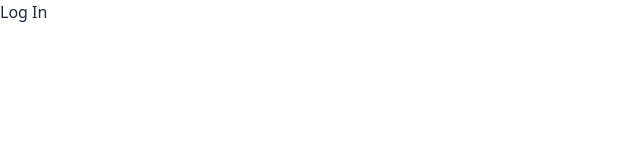
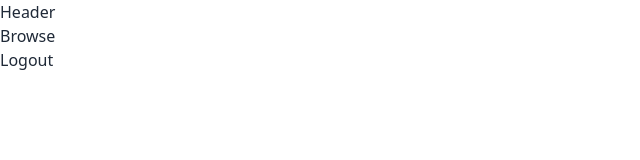
Before and after one commit to WiseyXD/Netflux, a React (Vite) app: page /browse in a window 1280 px wide. Shown: the top 160 px of the page, without its empty margins (0-640 px from the left). Built offline with nearby package versions, Linux system fonts and the light colour scheme.

Commit message:
Authenticated Routes Done

```diff
--- a/src/App.jsx
+++ b/src/App.jsx
@@ -1,12 +1,24 @@
 import { useState } from "react";
 import LoginButton from "./Components/LoginButton";
 import LogoutButton from "./Components/LogoutButton";
+import Browse from "./Components/Browse";
+import Header from "./Components/Header";
 import { useAuth0 } from "@auth0/auth0-react";
+import { Route, Routes } from "react-router-dom";
 function App() {
 	const [count, setCount] = useState(0);
 	const { isAuthenticated, user } = useAuth0();
 	console.log(user);
-	return <>{isAuthenticated ? <LogoutButton /> : <LoginButton />}</>;
+	return (
+		<>
+			<Header />
+			{/* {isAuthenticated ? <LogoutButton /> : <LoginButton />} */}
+			<Routes>
+				<Route path="/" element={<LoginButton />} />
+				<Route path="/browse" element={<Browse />} />
+			</Routes>
+		</>
+	);
 }
 
 export default App;
--- /dev/null
+++ b/src/Components/Browse.jsx
@@ -0,0 +1,10 @@
+import React from "react";
+import LogoutButton from "./LogoutButton";
+export default function Browse() {
+	return (
+		<div>
+			Browse
+			<LogoutButton />
+		</div>
+	);
+}
--- /dev/null
+++ b/src/Components/Header.jsx
@@ -0,0 +1,5 @@
+import React from "react";
+
+export default function Header() {
+	return <div>Header</div>;
+}
--- a/src/Components/LoginButton.jsx
+++ b/src/Components/LoginButton.jsx
@@ -1,7 +1,13 @@
 import { useAuth0 } from "@auth0/auth0-react";
+import { useNavigate } from "react-router-dom";
+import { Navigate } from "react-router-dom";
 
 export default function LoginButton() {
-	const { loginWithRedirect } = useAuth0();
+	const { loginWithRedirect, isAuthenticated } = useAuth0();
+	const navigate = useNavigate();
+	if (isAuthenticated) {
+		navigate("/browse");
+	}
 	return (
 		<div>
 			<button onClick={() => loginWithRedirect()}>Log In</button>
```
